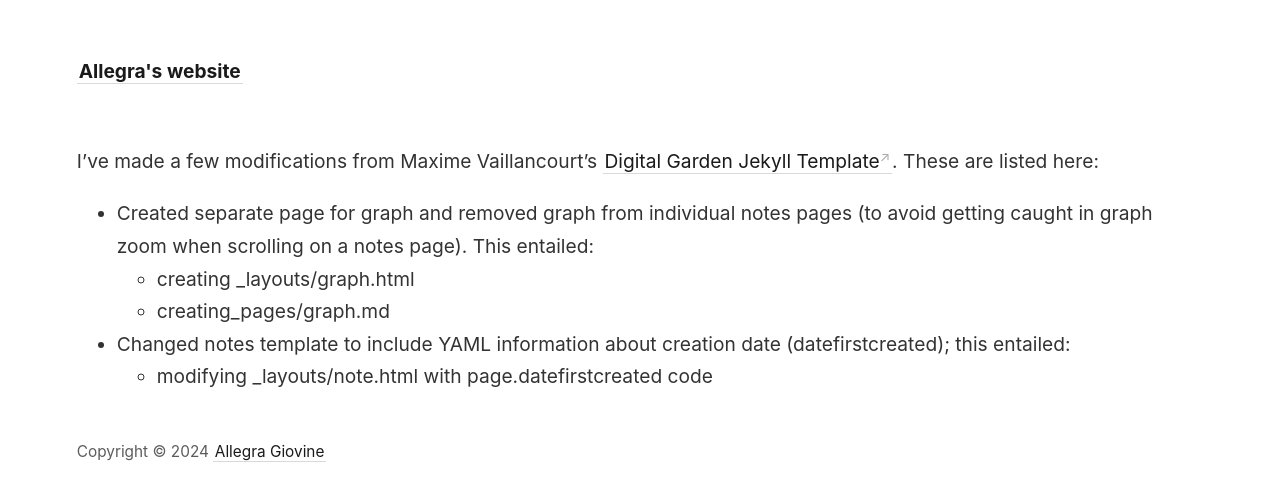
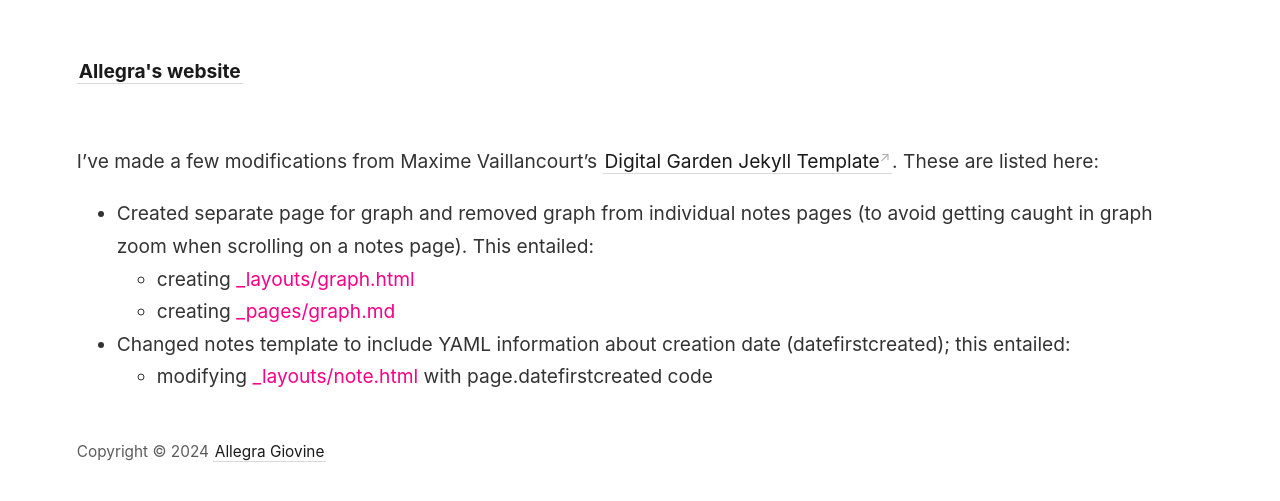
Before and after one commit to agiovine/agiovine.github.io, a Jekyll site: the page built from _pages/changes.md, in a window 1280 px wide. Shown: the top 501 px of the page. Built offline with Jekyll 4.4.1, drawn with Linux system fonts in a browser that asks for light colours.

Commit message:
Add files via upload

```diff
--- a/_pages/changes.md
+++ b/_pages/changes.md
@@ -6,7 +6,7 @@ permalink: /changes
 I've made a few modifications from Maxime Vaillancourt's [Digital Garden Jekyll Template](https://github.com/maximevaillancourt/digital-garden-jekyll-template). These are listed here:
 
 - Created separate page for graph and removed graph from individual notes pages (to avoid getting caught in graph zoom when scrolling on a notes page). This entailed:
-	- creating \_layouts/graph.html
-	- creating\_pages/graph.md
+	- creating <span style="color:#f90185">_layouts/graph.html</span>
+	- creating <span style="color:#f90185">_pages/graph.md</span>
 - Changed notes template to include YAML information about creation date (datefirstcreated); this entailed:
-	- modifying \_layouts/note.html with page.datefirstcreated code
+	- modifying <span style="color:#f90185">_layouts/note.html</span> with page.datefirstcreated code
```
